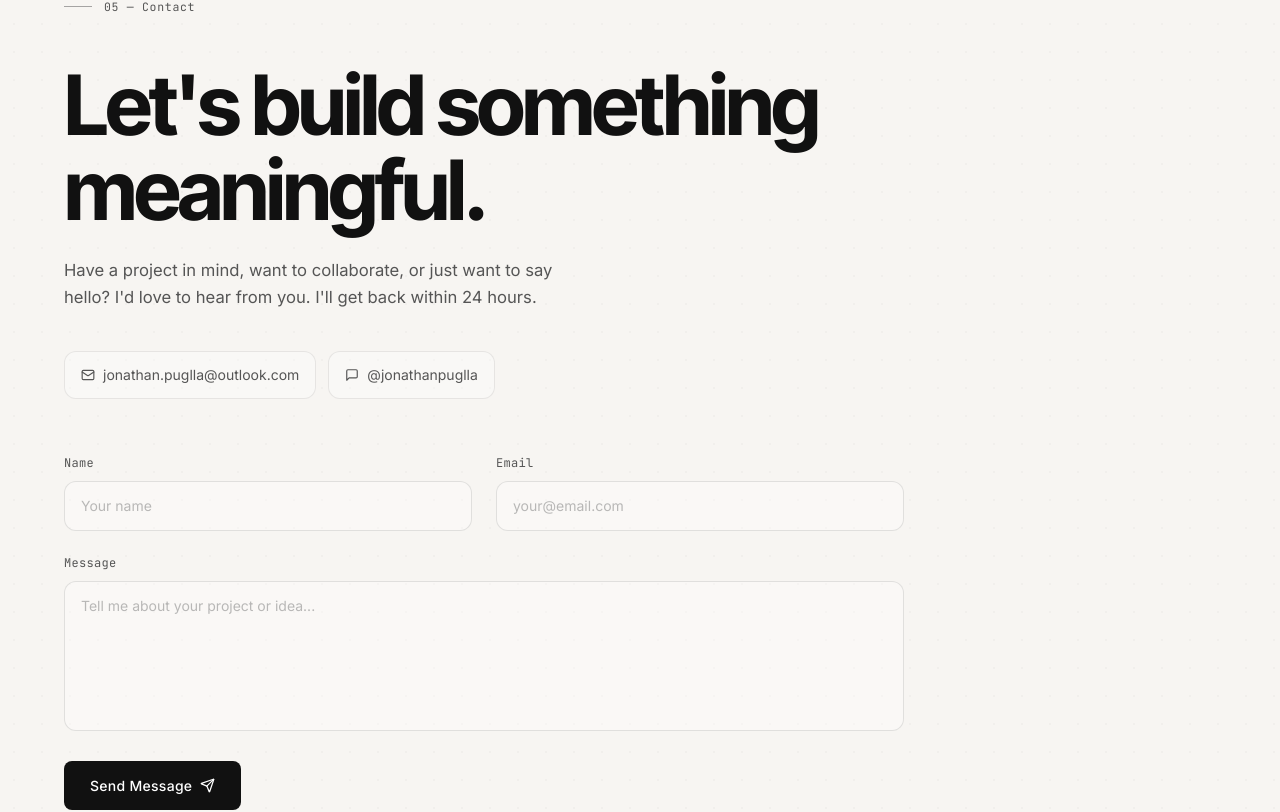
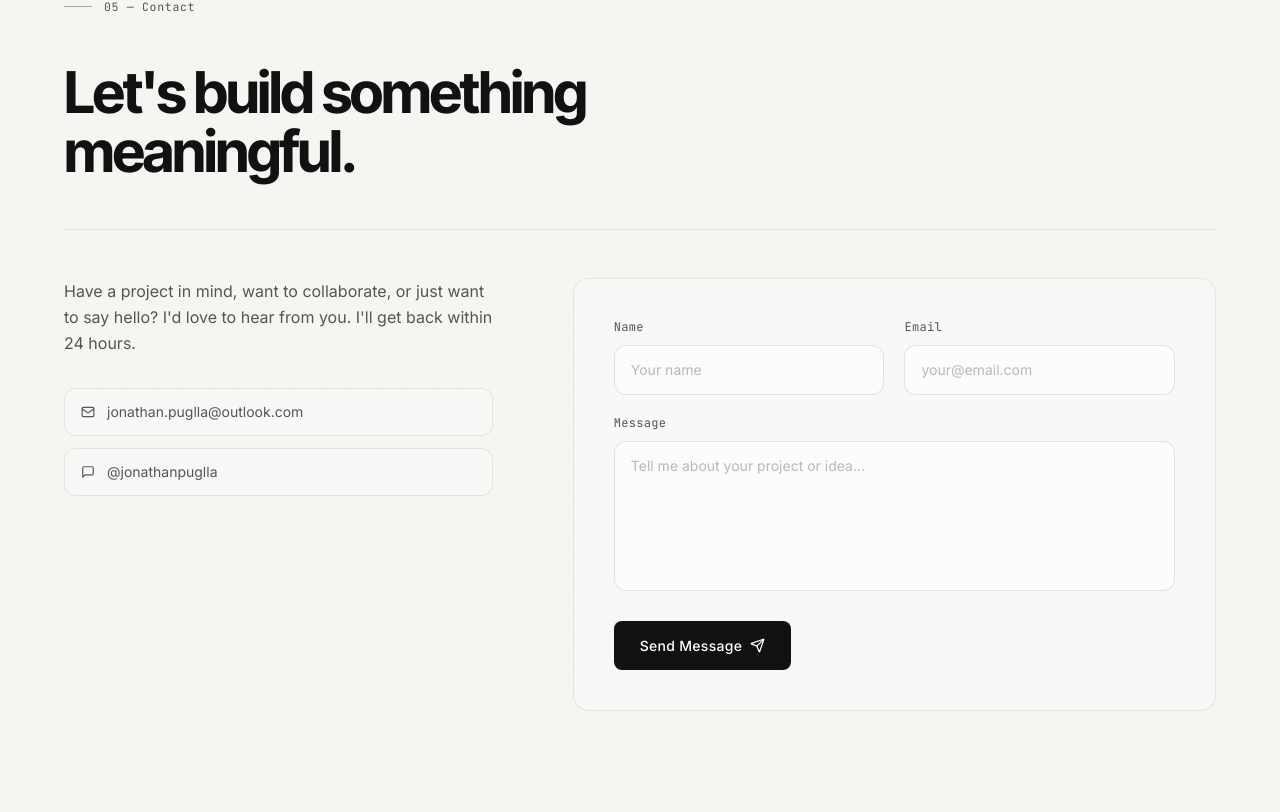
Before and after one commit to jonap22/personal-portfolio, a Next.js app: page / in a window 1280 px wide. Shown: the part 5674-6486 px from the top of the page. Built offline with nearby package versions, Linux system fonts and the light colour scheme; no server answers.

Commit message:
fix: remove wrong contact section layout.

```diff
--- a/src/app/layout.tsx
+++ b/src/app/layout.tsx
@@ -55,7 +55,7 @@ export default function RootLayout({ children }: { children: React.ReactNode })
       lang="en"
       className={`${inter.variable} ${interTight.variable} ${jetbrainsMono.variable}`}
     >
-      <body className="font-sans bg-background text-foreground">{children}</body>
+      <body className="font-sans bg-background text-foreground" suppressHydrationWarning>{children}</body>
     </html>
   )
 }
--- a/src/components/Contact 2.tsx
+++ /dev/null
@@ -1,180 +0,0 @@
-'use client'
-
-import { useRef, useEffect, useState } from 'react'
-import emailjs from '@emailjs/browser'
-import { AnimateIn } from './AnimateIn'
-import { Send, Mail, MessageSquare, CheckCircle2, AlertCircle } from 'lucide-react'
-
-type Status = 'idle' | 'sending' | 'success' | 'error'
-
-export default function Contact() {
-  const formRef = useRef<HTMLFormElement>(null)
-  const [status, setStatus] = useState<Status>('idle')
-
-  const publicKey = process.env.NEXT_PUBLIC_EMAILJS_PUBLIC_KEY
-  const serviceId = process.env.NEXT_PUBLIC_EMAILJS_SERVICE_ID
-  const templateId = process.env.NEXT_PUBLIC_EMAILJS_TEMPLATE_ID
-
-  useEffect(() => {
-    if (publicKey) emailjs.init({ publicKey })
-  }, [publicKey])
-
-  const handleSubmit = async (e: React.FormEvent) => {
-    e.preventDefault()
-    if (!formRef.current || !publicKey || !serviceId || !templateId) return
-    setStatus('sending')
-    try {
-      await emailjs.sendForm(serviceId, templateId, formRef.current, publicKey)
-      setStatus('success')
-      formRef.current.reset()
-    } catch {
-      setStatus('error')
-    }
-    setTimeout(() => setStatus('idle'), 5000)
-  }
-
-  return (
-    <section id="contact" className="section">
-      <div className="site-container">
-        <AnimateIn>
-          <span className="section-label">05 — Contact</span>
-        </AnimateIn>
-
-        <div className="max-w-[840px]">
-          <AnimateIn delay={0.1}>
-            <h2
-              className="font-tight font-bold leading-[1.02] tracking-[-0.04em] mb-6"
-              style={{ fontSize: 'clamp(2.5rem, 6.5vw, 6rem)' }}
-            >
-              Let&apos;s build something{' '}
-              <span className="text-gradient">meaningful.</span>
-            </h2>
-          </AnimateIn>
-
-          <AnimateIn delay={0.2}>
-            <p
-              className="text-muted leading-relaxed mb-10 max-w-[520px]"
-              style={{ fontSize: 'clamp(1rem, 1.3vw, 1.2rem)' }}
-            >
-              Have a project in mind, want to collaborate, or just want to say hello?
-              I&apos;d love to hear from you. I&apos;ll get back within 24 hours.
-            </p>
-          </AnimateIn>
-
-          {/* Quick contact links */}
-          <AnimateIn delay={0.25}>
-            <div className="flex flex-wrap gap-3 mb-14">
-              <a
-                href="mailto:jonathan.puglla@outlook.com"
-                className="inline-flex items-center gap-2 px-4 py-2.5 border border-[rgba(0,0,0,0.08)] rounded-xl bg-white/30 hover:bg-white/60 transition-all duration-200 text-sm text-muted hover:text-foreground"
-              >
-                <Mail size={14} />
-                jonathan.puglla@outlook.com
-              </a>
-              <a
-                href="https://t.me/jonathanpuglla"
-                target="_blank"
-                rel="noopener noreferrer"
-                className="inline-flex items-center gap-2 px-4 py-2.5 border border-[rgba(0,0,0,0.08)] rounded-xl bg-white/30 hover:bg-white/60 transition-all duration-200 text-sm text-muted hover:text-foreground"
-              >
-                <MessageSquare size={14} />
-                @jonathanpuglla
-              </a>
-            </div>
-          </AnimateIn>
-
-          {/* Form */}
-          <AnimateIn delay={0.3}>
-            <form ref={formRef} onSubmit={handleSubmit} className="space-y-6">
-              <div className="grid grid-cols-1 sm:grid-cols-2 gap-6">
-                <div>
-                  <label
-                    htmlFor="name"
-                    className="block font-mono text-xs tracking-widest uppercase text-muted mb-2.5"
-                  >
-                    Name
-                  </label>
-                  <input
-                    type="text"
-                    id="name"
-                    name="name"
-                    required
-                    placeholder="Your name"
-                    className="w-full px-4 py-3.5 bg-white/35 border border-[rgba(0,0,0,0.1)] rounded-xl text-foreground placeholder-muted/40 focus:outline-none focus:border-[rgba(0,0,0,0.25)] focus:bg-white/55 transition-all duration-200 text-sm"
-                  />
-                </div>
-                <div>
-                  <label
-                    htmlFor="email"
-                    className="block font-mono text-xs tracking-widest uppercase text-muted mb-2.5"
-                  >
-                    Email
-                  </label>
-                  <input
-                    type="email"
-                    id="email"
-                    name="email"
-                    required
-                    placeholder="your@email.com"
-                    className="w-full px-4 py-3.5 bg-white/35 border border-[rgba(0,0,0,0.1)] rounded-xl text-foreground placeholder-muted/40 focus:outline-none focus:border-[rgba(0,0,0,0.25)] focus:bg-white/55 transition-all duration-200 text-sm"
-                  />
-                </div>
-              </div>
-
-              <div>
-                <label
-                  htmlFor="message"
-                  className="block font-mono text-xs tracking-widest uppercase text-muted mb-2.5"
-                >
-                  Message
-                </label>
-                <textarea
-                  id="message"
-                  name="message"
-                  required
-                  rows={6}
-                  placeholder="Tell me about your project or idea..."
-                  className="w-full px-4 py-3.5 bg-white/35 border border-[rgba(0,0,0,0.1)] rounded-xl text-foreground placeholder-muted/40 focus:outline-none focus:border-[rgba(0,0,0,0.25)] focus:bg-white/55 transition-all duration-200 text-sm resize-none"
-                />
-              </div>
-
-              <div className="flex items-center gap-4">
-                <button
-                  type="submit"
-                  disabled={status === 'sending' || status === 'success'}
-                  className="btn-primary group"
-                >
-                  {status === 'sending' && 'Sending…'}
-                  {status === 'success' && 'Message Sent!'}
-                  {status === 'idle' && (
-                    <>
-                      Send Message
-                      <Send
-                        size={15}
-                        className="transition-transform duration-200 group-hover:translate-x-1"
-                      />
-                    </>
-                  )}
-                  {status === 'error' && 'Try Again'}
-                </button>
-
-                {status === 'success' && (
-                  <div className="flex items-center gap-2 text-sm text-[#16a34a]">
-                    <CheckCircle2 size={16} />
-                    <span>I&apos;ll be in touch soon.</span>
-                  </div>
-                )}
-                {status === 'error' && (
-                  <div className="flex items-center gap-2 text-sm text-red-500">
-                    <AlertCircle size={16} />
-                    <span>Something went wrong. Please try again.</span>
-                  </div>
-                )}
-              </div>
-            </form>
-          </AnimateIn>
-        </div>
-      </div>
-    </section>
-  )
-}
--- a/src/components/Contact.tsx
+++ b/src/components/Contact.tsx
@@ -44,33 +44,37 @@ export default function Contact() {
           <span className="section-label">05 — Contact</span>
         </AnimateIn>
 
-        <div className="max-w-[840px]">
+        {/* Headline — full width */}
         <AnimateIn delay={0.1}>
           <h2
-              className="font-tight font-bold leading-[1.02] tracking-[-0.04em] mb-6"
-              style={{ fontSize: 'clamp(2.5rem, 6.5vw, 6rem)' }}
+            className="font-tight font-bold leading-[1.02] tracking-[-0.04em] mb-12"
+            style={{ fontSize: 'clamp(2.5rem, 4.5vw, 5.5rem)' }}
           >
-              Let&apos;s build something{' '}
-              <span className="text-gradient">meaningful.</span>
+            Let&apos;s build something
+            <br />
+            meaningful.
           </h2>
         </AnimateIn>
 
+        <div className="border-t border-[rgba(0,0,0,0.07)]" />
+
+        {/* Two columns — description/links left, form right */}
+        <div className="grid grid-cols-1 lg:grid-cols-[1fr,1.5fr] gap-12 lg:gap-20 pt-12">
+
+          {/* Left — description + quick links */}
           <AnimateIn delay={0.2}>
+            <div>
               <p
-              className="text-muted leading-relaxed mb-10 max-w-[520px]"
-              style={{ fontSize: 'clamp(1rem, 1.3vw, 1.2rem)' }}
+                className="text-muted leading-relaxed mb-8"
+                style={{ fontSize: 'clamp(1rem, 1.2vw, 1.15rem)' }}
               >
                 Have a project in mind, want to collaborate, or just want to say hello?
                 I&apos;d love to hear from you. I&apos;ll get back within 24 hours.
               </p>
-          </AnimateIn>
-
-          {/* Quick contact links */}
-          <AnimateIn delay={0.25}>
-            <div className="flex flex-col sm:flex-row gap-3 mb-14">
+              <div className="flex flex-col gap-3">
                 <a
                   href="mailto:jonathan.puglla@outlook.com"
-                className="inline-flex items-center justify-center gap-2 px-4 py-3 border border-[rgba(0,0,0,0.08)] rounded-xl bg-white/30 hover:bg-white/60 transition-all duration-200 text-sm text-muted hover:text-foreground min-h-[48px] w-full sm:w-auto"
+                  className="inline-flex items-center gap-3 px-4 py-3 border border-[rgba(0,0,0,0.08)] rounded-xl bg-white/30 hover:bg-white/60 transition-all duration-200 text-sm text-muted hover:text-foreground min-h-[48px]"
                 >
                   <Mail size={14} />
                   jonathan.puglla@outlook.com
@@ -79,18 +83,20 @@ export default function Contact() {
                   href="https://t.me/jonathanpuglla"
                   target="_blank"
                   rel="noopener noreferrer"
-                className="inline-flex items-center justify-center gap-2 px-4 py-3 border border-[rgba(0,0,0,0.08)] rounded-xl bg-white/30 hover:bg-white/60 transition-all duration-200 text-sm text-muted hover:text-foreground min-h-[48px] w-full sm:w-auto"
+                  className="inline-flex items-center gap-3 px-4 py-3 border border-[rgba(0,0,0,0.08)] rounded-xl bg-white/30 hover:bg-white/60 transition-all duration-200 text-sm text-muted hover:text-foreground min-h-[48px]"
                 >
                   <MessageSquare size={14} />
                   @jonathanpuglla
                 </a>
               </div>
+            </div>
           </AnimateIn>
 
-          {/* Form */}
+          {/* Right — form in glass card */}
           <AnimateIn delay={0.3}>
-            <form ref={formRef} onSubmit={handleSubmit} className="space-y-6">
-              <div className="grid grid-cols-1 sm:grid-cols-2 gap-6">
+            <div className="rounded-2xl border border-[rgba(0,0,0,0.08)] bg-white/30 p-8 lg:p-10">
+              <form ref={formRef} onSubmit={handleSubmit} className="space-y-5">
+                <div className="grid grid-cols-1 sm:grid-cols-2 gap-5">
                   <div>
                     <label
                       htmlFor="name"
@@ -104,7 +110,7 @@ export default function Contact() {
                       name="name"
                       required
                       placeholder="Your name"
-                    className="w-full px-4 py-3.5 bg-white/35 border border-[rgba(0,0,0,0.1)] rounded-xl text-foreground placeholder-muted/40 focus:outline-none focus:border-[rgba(0,0,0,0.25)] focus:bg-white/55 transition-all duration-200 text-sm"
+                      className="w-full px-4 py-3.5 bg-white/50 border border-[rgba(0,0,0,0.1)] rounded-xl text-foreground placeholder-muted/40 focus:outline-none focus:border-[rgba(0,0,0,0.25)] focus:bg-white/70 transition-all duration-200 text-sm"
                     />
                   </div>
                   <div>
@@ -120,7 +126,7 @@ export default function Contact() {
                       name="email"
                       required
                       placeholder="your@email.com"
-                    className="w-full px-4 py-3.5 bg-white/35 border border-[rgba(0,0,0,0.1)] rounded-xl text-foreground placeholder-muted/40 focus:outline-none focus:border-[rgba(0,0,0,0.25)] focus:bg-white/55 transition-all duration-200 text-sm"
+                      className="w-full px-4 py-3.5 bg-white/50 border border-[rgba(0,0,0,0.1)] rounded-xl text-foreground placeholder-muted/40 focus:outline-none focus:border-[rgba(0,0,0,0.25)] focus:bg-white/70 transition-all duration-200 text-sm"
                     />
                   </div>
                 </div>
@@ -138,11 +144,11 @@ export default function Contact() {
                     required
                     rows={6}
                     placeholder="Tell me about your project or idea..."
-                  className="w-full px-4 py-3.5 bg-white/35 border border-[rgba(0,0,0,0.1)] rounded-xl text-foreground placeholder-muted/40 focus:outline-none focus:border-[rgba(0,0,0,0.25)] focus:bg-white/55 transition-all duration-200 text-sm resize-none"
+                    className="w-full px-4 py-3.5 bg-white/50 border border-[rgba(0,0,0,0.1)] rounded-xl text-foreground placeholder-muted/40 focus:outline-none focus:border-[rgba(0,0,0,0.25)] focus:bg-white/70 transition-all duration-200 text-sm resize-none"
                   />
                 </div>
 
-              <div className="flex flex-col sm:flex-row items-start sm:items-center gap-4">
+                <div className="flex flex-col sm:flex-row items-start sm:items-center gap-4 pt-1">
                   <button
                     type="submit"
                     disabled={status === 'sending' || status === 'success'}
@@ -176,7 +182,9 @@ export default function Contact() {
                   )}
                 </div>
               </form>
+            </div>
           </AnimateIn>
+
         </div>
       </div>
     </section>
```
Lines whose indentation alone changed are shown as unchanged.
